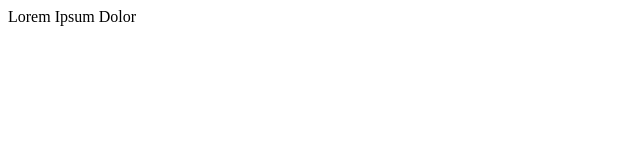
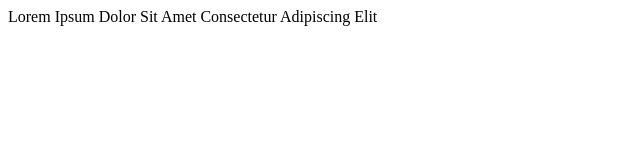
Before and after one commit to yuumuu/git, a plain HTML site: page index.html in a window 1280 px wide. Shown: the whole page, without its empty margins (0-640 px from the left). Drawn offline with Linux system fonts and the light colour scheme.

Commit message:
full lorem

```diff
--- a/index.html
+++ b/index.html
@@ -1,5 +1,5 @@
 <html>
 <body>
-Lorem Ipsum Dolor
+Lorem Ipsum Dolor Sit Amet Consectetur Adipiscing Elit
 </body>
 </html>
```
